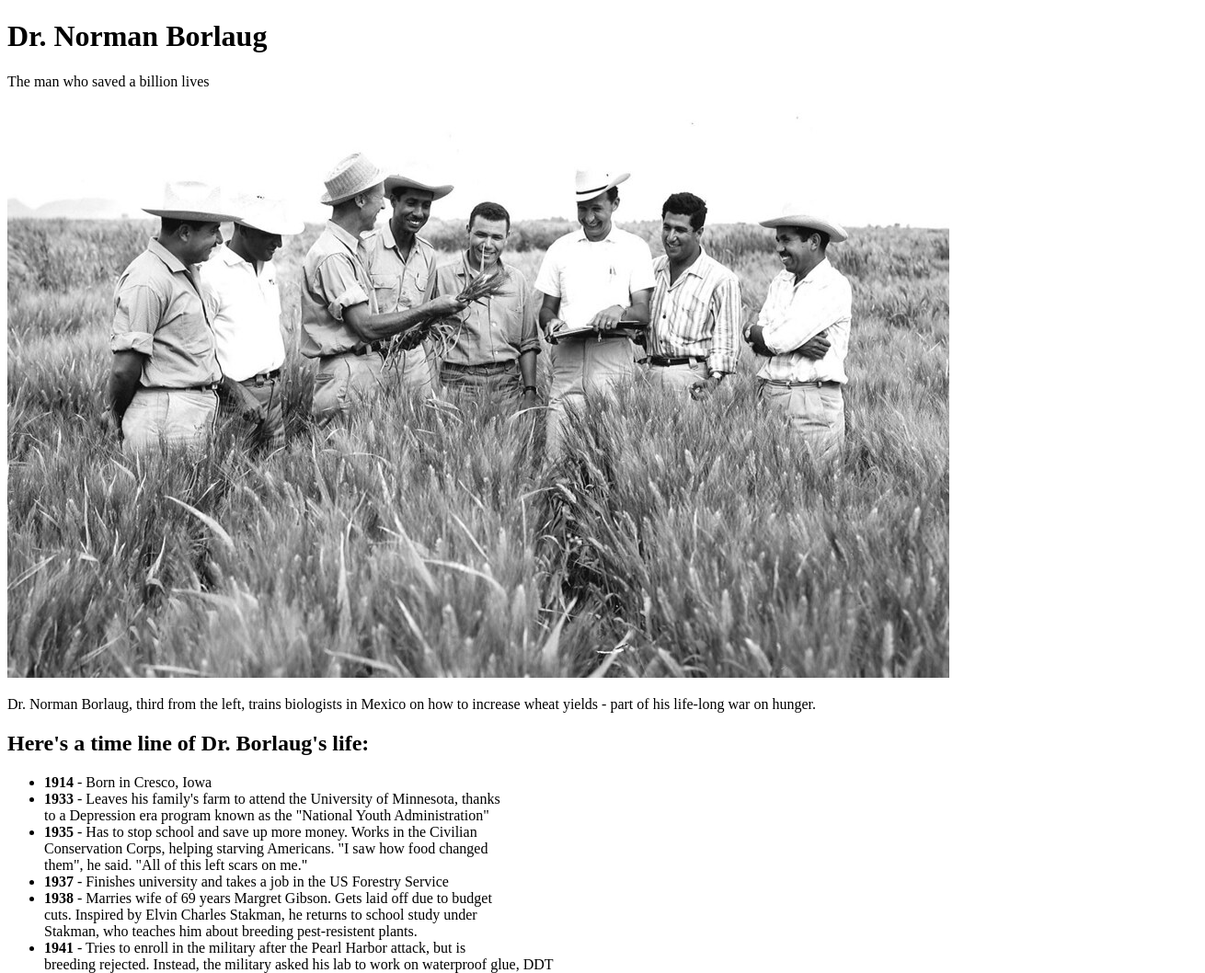
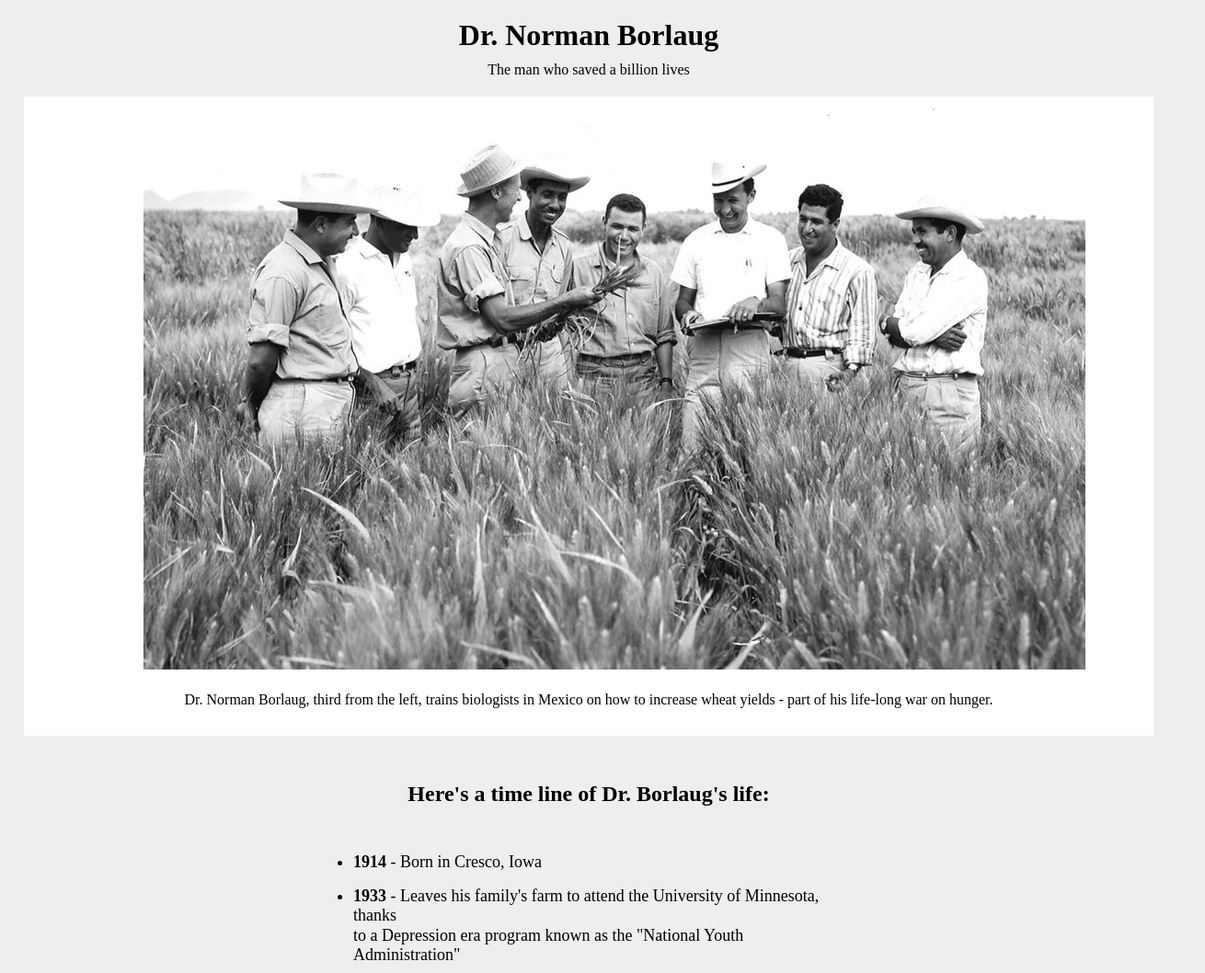
Before and after one commit to irandufa/Microverse-Trial1, a plain HTML site: page Tribute-page/index.html in a window 1280 px wide. Shown: the top 1058 px of the page at 92% size, 1310 px wide, since content can reach past the window. Drawn offline with Linux system fonts and the light colour scheme.

Commit message:
new file

```diff
--- a/Tribute-page/index.html
+++ b/Tribute-page/index.html
@@ -2,6 +2,7 @@
 <head>
   <meta charset="UTF-8" />
   <title>Tribute-page</title>
+  <link rel="stylesheet" href="style.css">
 </head>
 <body>
   <main id="main">
@@ -123,7 +124,10 @@
 
     <h3>
       If you have time, you should read more about this incredible human being
-      on his <a href="#" target="_blank"></a> Wikipedia entry.
+      on his
+
+   <a id ="tribute-link" href="https://en.wikipedia.org/wiki/Norman_Borlaug" target="_blank"> Wikipedia entry.</a>
+
     </h3>
   </main>
 </body>
--- a/Tribute-page/style.css
+++ b/Tribute-page/style.css
@@ -0,0 +1,65 @@
+*{
+    margin: 0;
+    padding: 0;
+
+}
+body{
+    background-color: #eee;
+}
+#title{
+margin: 0 auto;
+text-align: center;
+padding-top: 20px;
+padding-bottom: 10px;
+}
+#title p {
+    margin-top: 10px;
+    margin-bottom: 10px;
+}
+#img-div{
+background-color:white;
+margin-left: 2%;
+margin-right: 2%;
+padding-bottom: 10px;
+}
+#image{
+    padding-left: 130px;
+    padding-right: 130px;
+    max-width: auto;
+    height: auto;
+}
+#img-div p {
+    margin-top: 20px;
+    margin-bottom: 20px;
+    text-align: center;
+}
+
+#tribute-info {
+
+}
+#tribute-info h2{
+    margin-top: 50px;
+    margin-bottom: 50px;
+    text-align: center;
+}
+#tribute-info ul{
+    margin-left: 30%;
+    margin-right: 30%;
+}
+#tribute-info ul li{
+    margin-top: 15px;
+    margin-bottom: 15px;
+    font-size: 18px;
+    line-height: 1.2;
+}
+.list-footer{
+    margin-left: 30%;
+    margin-right: 30%;
+    text-align: justify;
+    font-style: italic;
+    font-size: 18px;
+    line-height: 1.2;
+    margin-top: 50px;
+    margin-bottom: 50px;
+
+}
```
